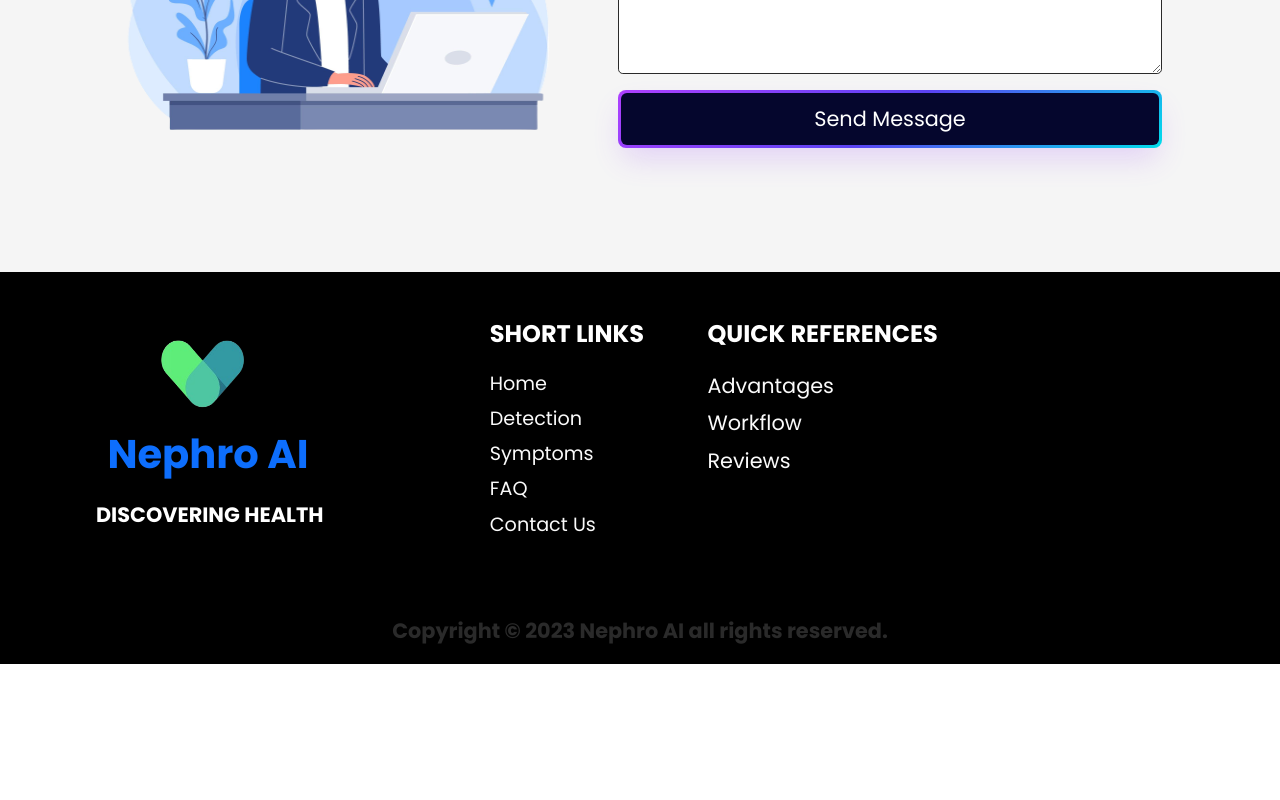
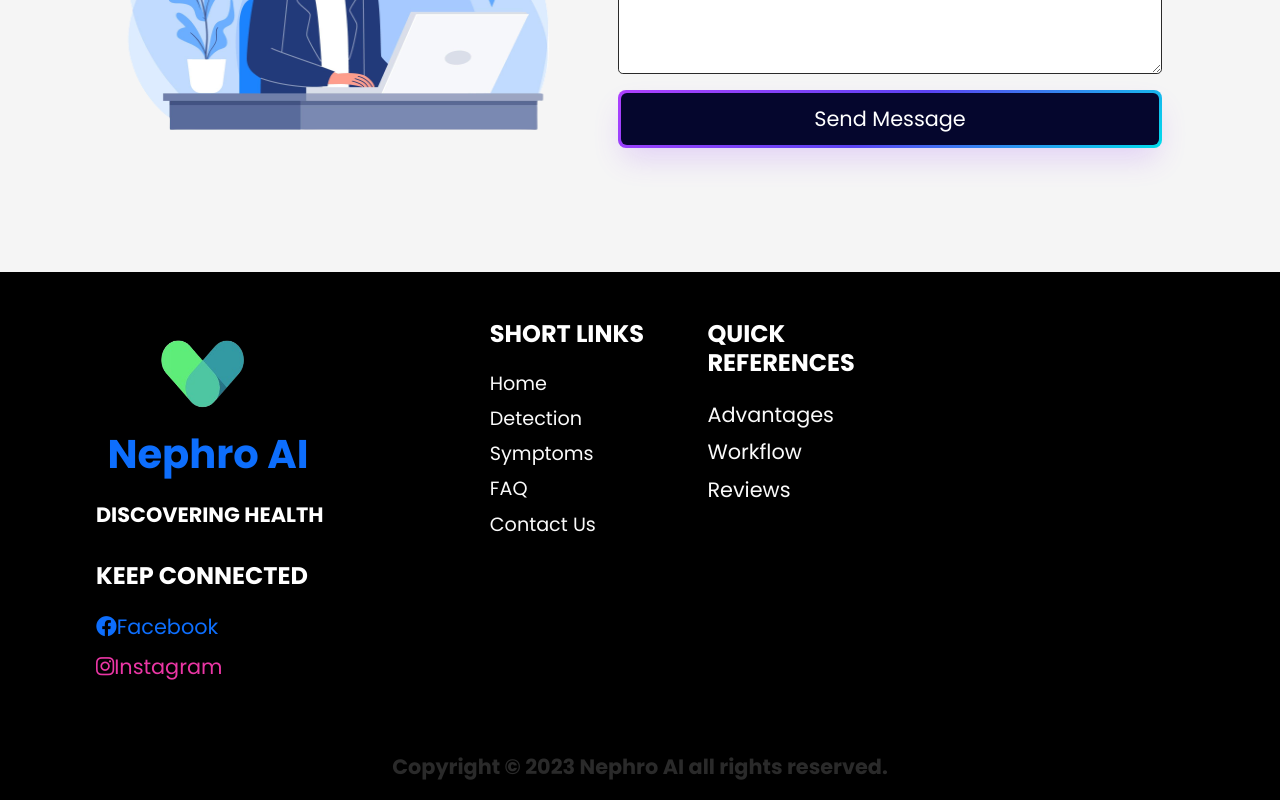
Before and after one commit to Team-Captivators/Nephro-Disease-Detection, a React (Create React App) app: page / in a window 1280 px wide. Shown: the part 7012-7812 px from the top of the page. Before the commit the page ends 7676 px from the top, so only its background shows below. Built offline with nearby package versions, Linux system fonts and the light colour scheme.

Commit message:
Update Footer

```diff
--- a/src/components/Footer.css
+++ b/src/components/Footer.css
@@ -12,7 +12,7 @@
     flex-wrap: wrap;
 }
 
-.firstcol, .secondcol, .thirdcol{
+.firstcol, .secondcol, .thirdcol, .forthcol{
     display: flex;
     flex-direction: column;
 }
@@ -48,6 +48,7 @@ h4{
 }
 
 .secondcol {
+
     width: 20%;
 }
 
@@ -67,6 +68,7 @@ h4{
 }
 
 .thirdcol {
+    padding-right: 50px;
     width: 25%;
 }
 
@@ -75,6 +77,10 @@ h4{
     color: #fafafa;
     padding-bottom: 0.4rem;
     font-size: 1.3rem;
+}
+
+.forthcol h4{
+    font-weight: bold;
 }
 
 a:hover{
@@ -93,6 +99,21 @@ a:hover{
     font-weight: bold;
 }
 
+.socialmedia{
+    font-size: 1.3rem;
+
+}
+
+.facebook{
+    text-decoration: none;
+    padding-bottom: 8px;
+}
+
+.instagram{
+    color: #eb36a5 ;
+    text-decoration: none;
+}
+
 @media screen and (max-width: 850px) {
     .footer{
         padding: 4rem 2rem;
--- a/src/components/Footer.js
+++ b/src/components/Footer.js
@@ -24,6 +24,11 @@ const Footer = () => {
                     <a href="#verifiedLink">Workflow</a>
                     <a href="#reviewLink">Reviews</a>
                 </div>
+                <div className="forthcol">
+                    <h4>KEEP CONNECTED</h4>
+                    <a href="https://web.facebook.com/NephroAI/" className="socialmedia facebook"><i class="fa-brands fa-facebook"></i>Facebook</a>
+                    <a href="https://www.instagram.com/nephroai/" className="socialmedia instagram"><i class="fa-brands fa-instagram"></i>Instagram</a>
+                </div>
             </div>
             <div className="frowtwo">
                 <p>Copyright © 2023 Nephro AI all rights reserved.</p>
```
Also changed, not shown: 1 other file (tests, documents, lock files or other folders).
